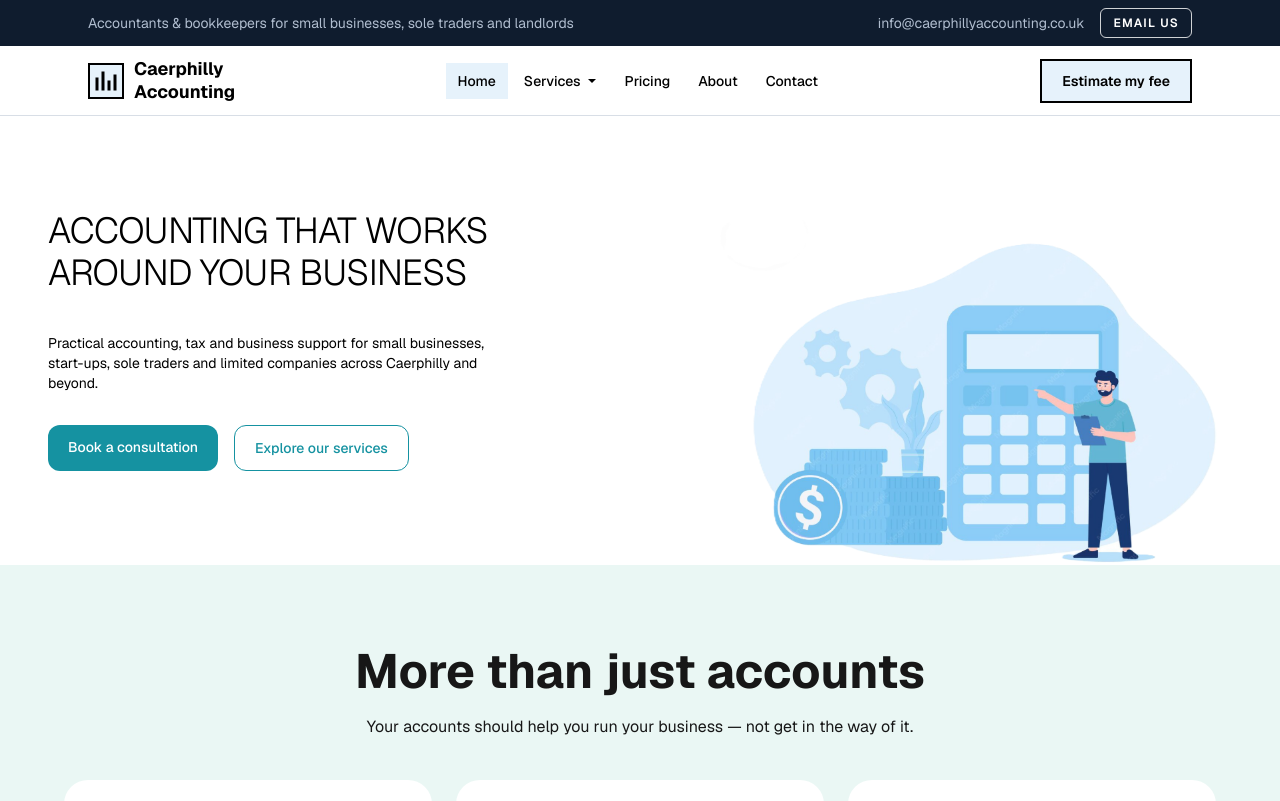
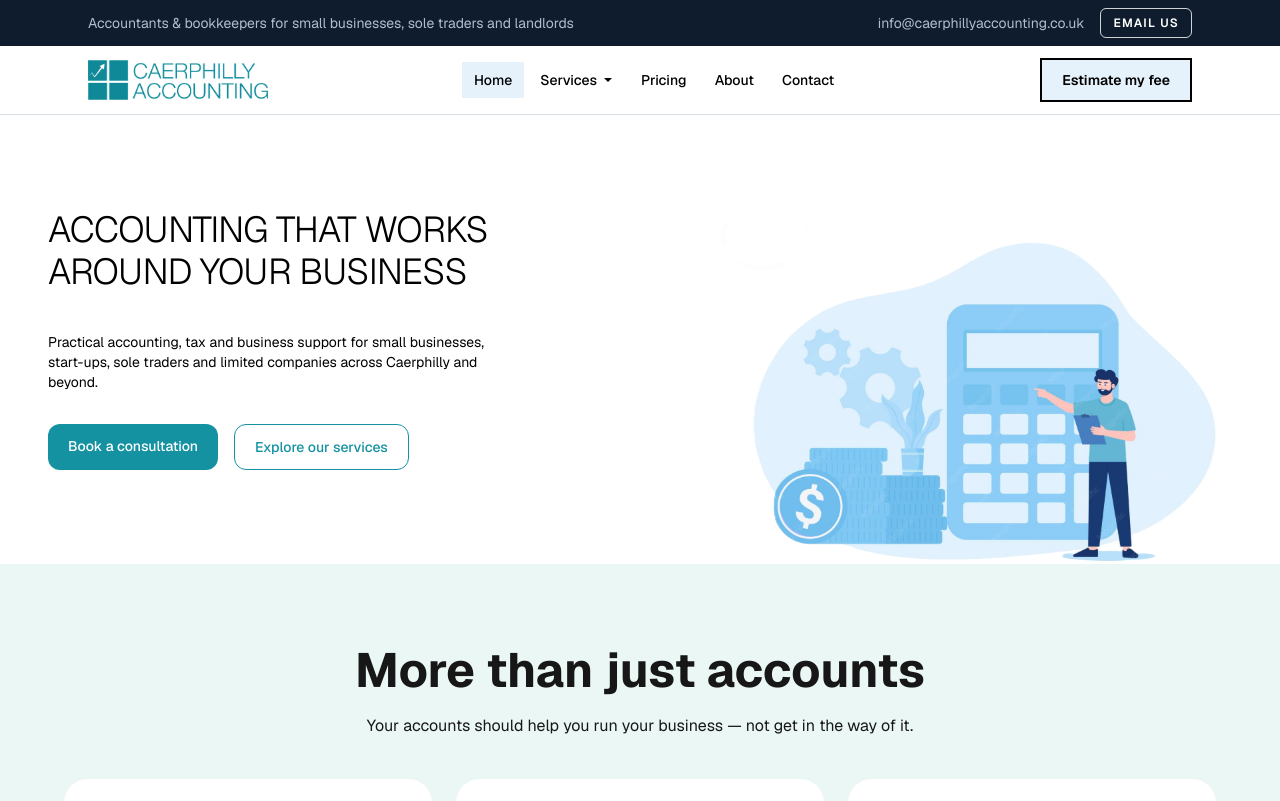
Before and after one commit to sanhu7/caerphilly-accounting-redesign, a Next.js app: page / in a window 1280 px wide. Shown: the top 801 px of the page. Built offline with nearby package versions, Linux system fonts and the light colour scheme.

Commit message:
use company logo image in header

```diff
--- a/components/layout/Logo.tsx
+++ b/components/layout/Logo.tsx
@@ -1,21 +1,21 @@
+import Image from "next/image";
 import Link from "next/link";
+import logo from "@/public/logo.png";
 
 export default function Logo() {
   return (
     <Link
       href="/"
       aria-label="Caerphilly Accounting, home"
-      className="flex items-center gap-2.5 focus-visible:outline-4 focus-visible:outline-offset-4 focus-visible:outline-black"
+      className="inline-flex shrink-0 focus-visible:outline-2 focus-visible:outline-offset-4 focus-visible:outline-[var(--accent)]"
     >
-      <svg width="36" height="36" viewBox="0 0 36 36" aria-hidden="true">
-        <rect x="1" y="1" width="34" height="34" fill="#E6F2FB" stroke="#000" strokeWidth="2" />
-        <path d="M9 26V16m6 10V10m6 16v-7m6 7V13" stroke="#000" strokeWidth="3" strokeLinecap="square" />
-      </svg>
-      <span className="text-lg font-bold leading-tight">
-        Caerphilly
-        <br />
-        Accounting
-      </span>
+      <Image
+        src={logo}
+        alt="Caerphilly Accounting"
+        className="h-auto w-[120px] lg:w-[180px]"
+        sizes="(min-width: 1024px) 180px, 120px"
+        priority
+      />
     </Link>
   );
 }
```
